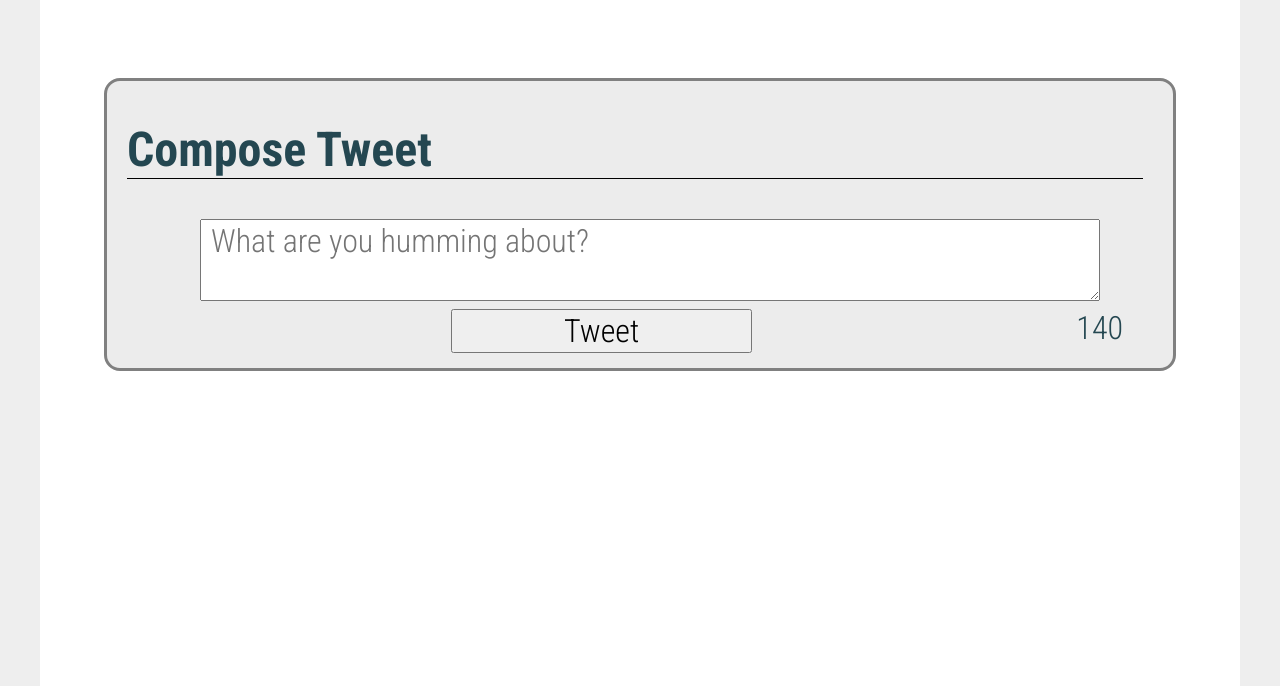
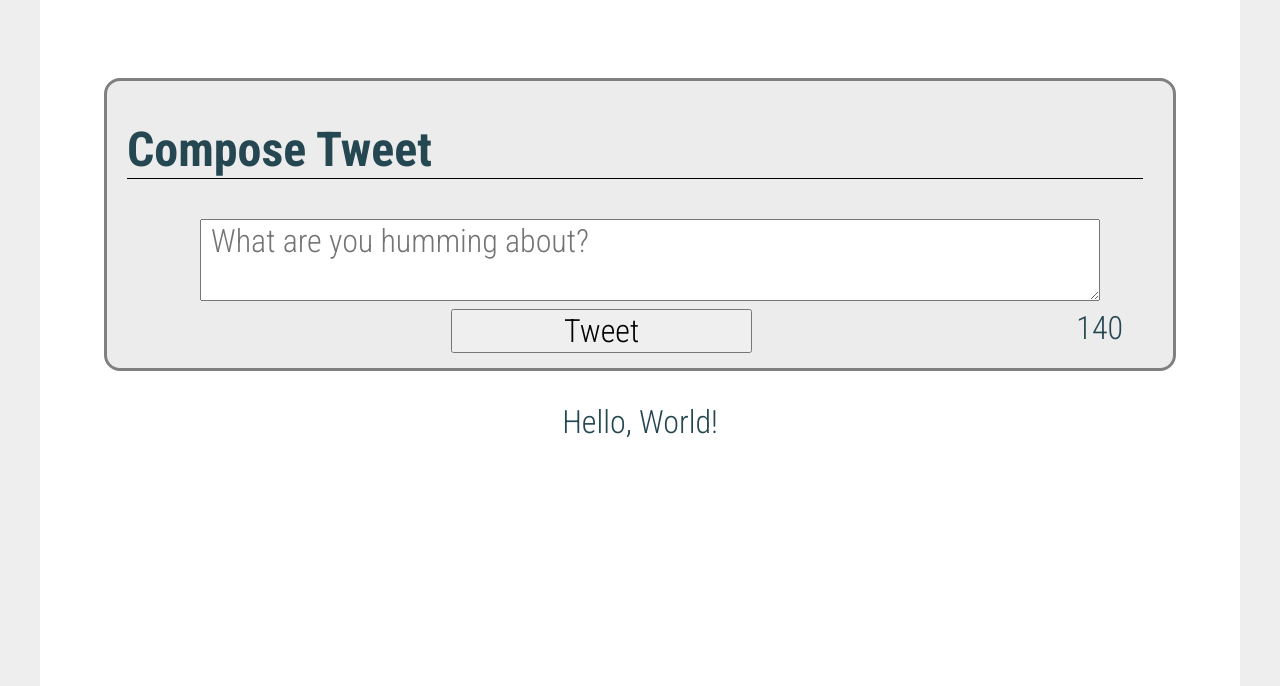
Before and after one commit to TheTash/lhl-Tweeter-Project, a website: page public/index.html in a window 1280 px wide. Shown: the part 114-800 px from the top of the page. Drawn offline with Linux system fonts and the light colour scheme.

Commit message:
creating 2nd box

```diff
--- a/public/index.html
+++ b/public/index.html
@@ -51,6 +51,13 @@
           <span class="counter">140</span>
         </form>
       </section>
+      <section class="restOfTheTweets">
+        <form>
+          <header></header>
+          <p>Hello, World!</p>
+          <footer></footer>
+        </form>
+      </section>
 
 
     </main>
```
